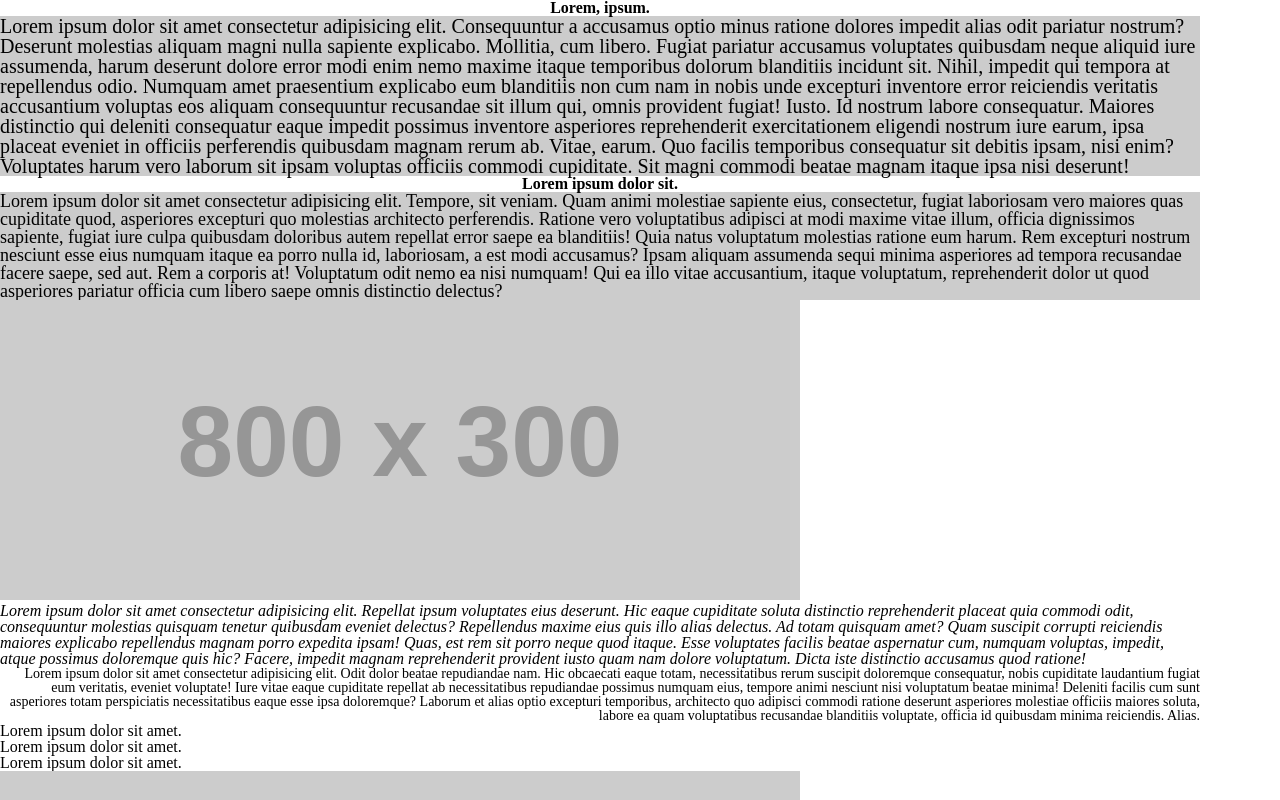
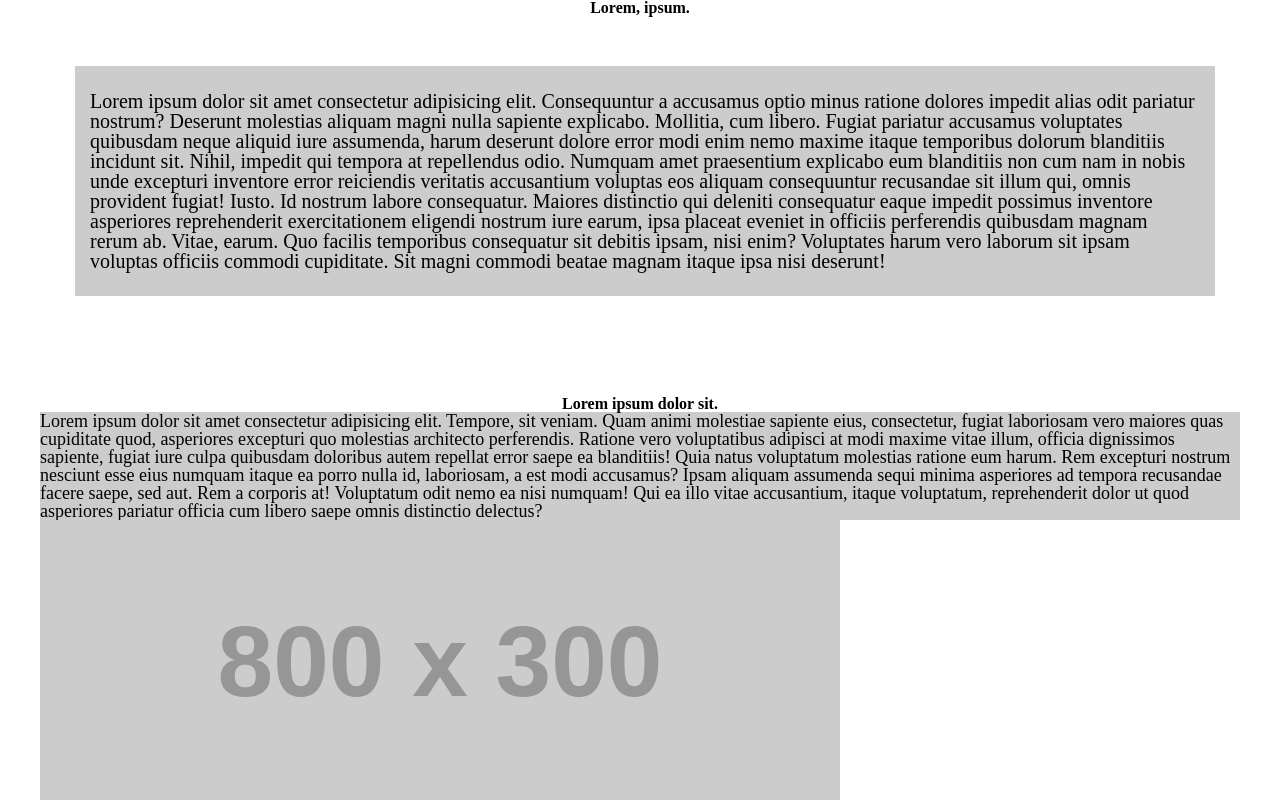
Before and after one commit to Tisotti/start_html, a plain HTML site: page index.html in a window 1280 px wide. Shown: the top 800 px of the page. Drawn offline with Linux system fonts and the light colour scheme; placeholder pictures from the web are drawn by us.

Commit message:
paddings
lesson 2
margin
pading

```diff
--- a/css/style.css
+++ b/css/style.css
@@ -1,14 +1,31 @@
 .wrapper {
     width: 1200px;
+    margin: 0 auto;
 }
 
 .titel {
     text-align: center;
 }
 
+.titel-2 {
+    margin-top: 100px;
+}
+
 .text-1 {
     font-size: 20px;
     background-color: #ccc;
+
+    margin: 50px 25px 70px 35px;
+
+    padding: 25px 15px;
+
+    /* padding-top: 50px;
+    padding-right: 20px;
+    padding-bottom: 70px;
+    padding-left: 35px; */
+
+    /* border: 3px solid black; */
+
 }
 
 .text-2 {
```
